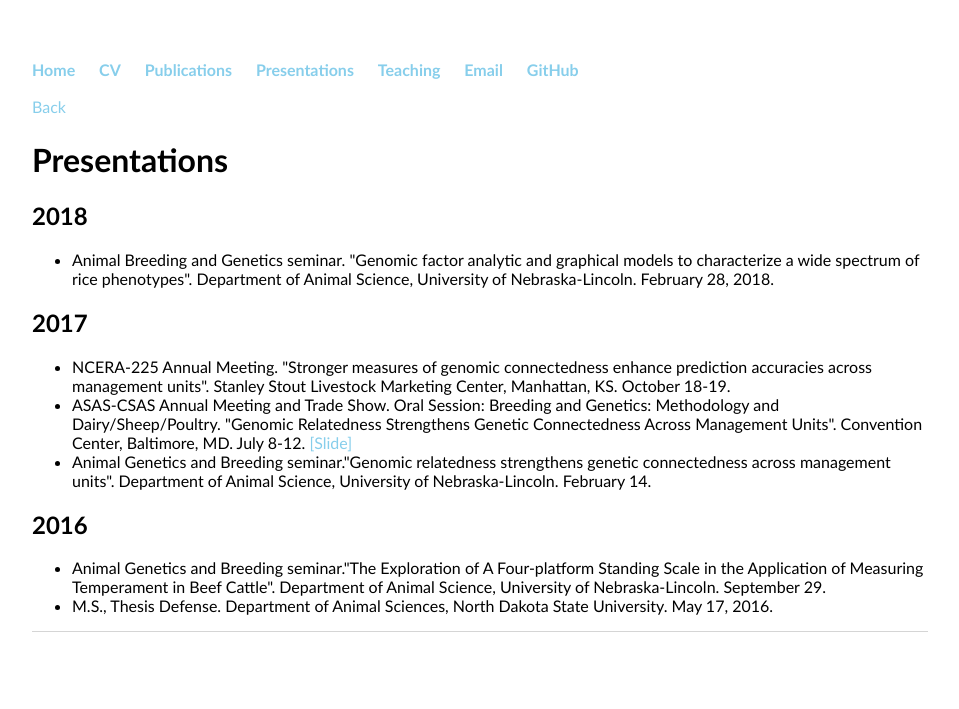
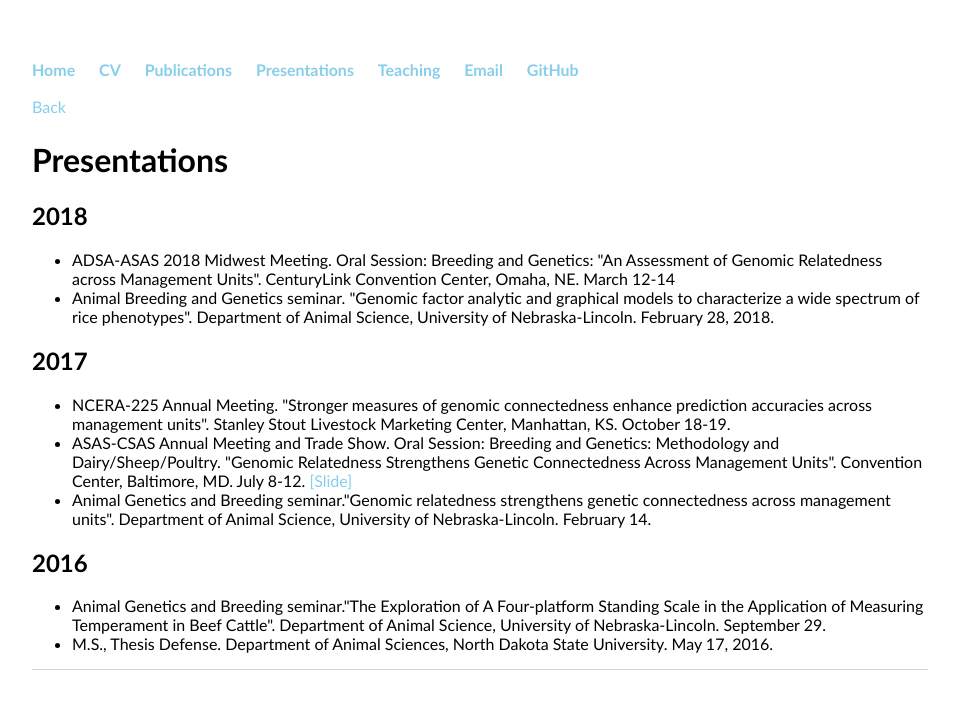
Before and after one commit to HaipengU/HaipengU.github.io, a Jekyll site: the page built from presentations/presentations.html, in a window 1280 px wide. Shown: the top 709 px of the page, without its empty margins (160-1119 px from the left). Built offline with Jekyll 4.4.1, drawn with Linux system fonts in a browser that asks for light colours.

Commit message:
update of presentation

```diff
--- a/presentations/presentations.html
+++ b/presentations/presentations.html
@@ -13,6 +13,9 @@ title: Haipeng Yu Presentations
 <h2>2018</h2>
 <p>
   <ul>
+    <li>
+    ADSA-ASAS 2018 Midwest Meeting. Oral Session: Breeding and Genetics: "An Assessment of Genomic Relatedness across Management Units". CenturyLink Convention Center, Omaha, NE. March 12-14
+    </li>
     <li>
     Animal Breeding and Genetics seminar. "Genomic factor analytic and graphical models to characterize a wide spectrum of rice phenotypes". Department of Animal Science, University of Nebraska-Lincoln. February 28, 2018.
     </li>
```
